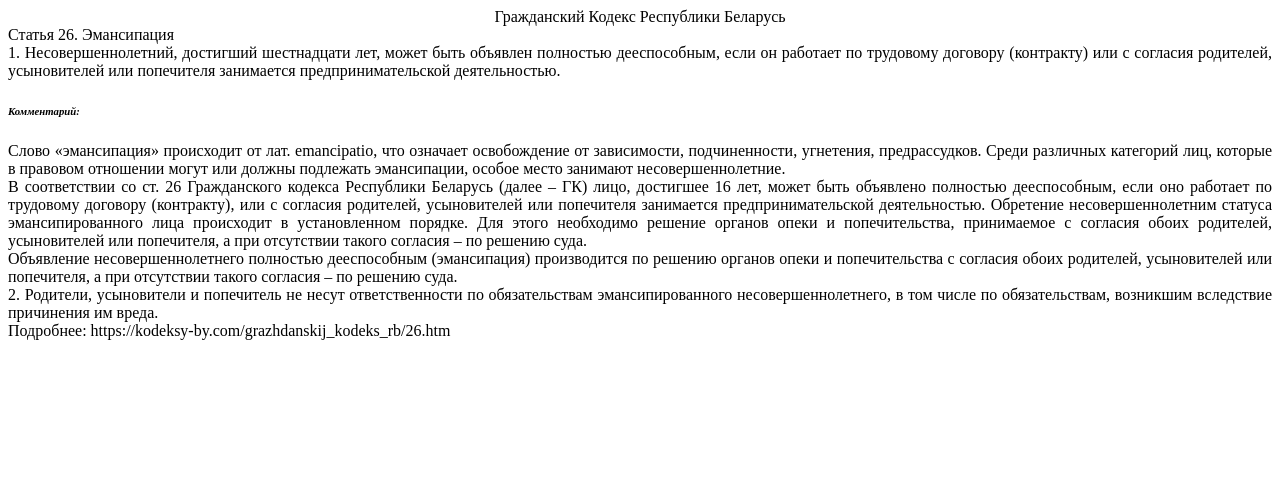
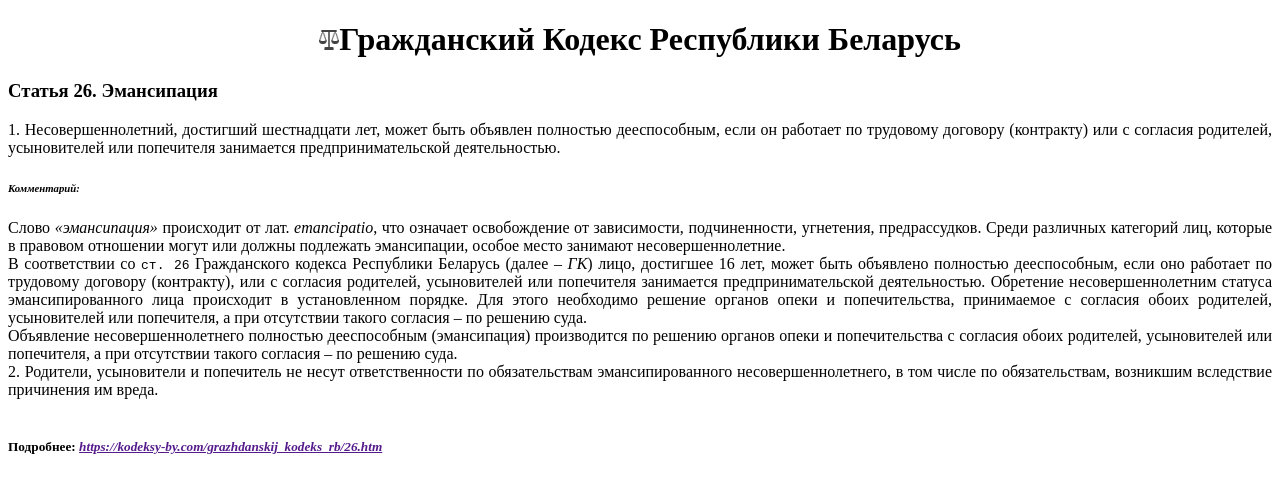
Before and after one commit to testRepoPavlo/html, a plain HTML site: page index.html in a window 1280 px wide. Drawn offline with Linux system fonts and the light colour scheme.

Commit message:
img - h3, <dfn>, <em>, <code>, <cite>

```diff
--- a/index.html
+++ b/index.html
@@ -7,8 +7,8 @@
     <title>Эмансипация</title>
 </head>
 <body>
-    <div align="center">Гражданский Кодекс Республики Беларусь</div>
-    <div class="" title="Эмансипация">Статья 26. Эмансипация</div>
+    <div align="center"><h1><img src="138scales.png">Гражданский Кодекс Республики Беларусь</h1></div>
+    <div class="" title="Эмансипация"><h3>Статья 26. Эмансипация</h3></div>
     <!-- title="" - при наведении мышью -->
     <div style="" align="justify">
         <!-- align="center | right | left | justify" - расположение текста -->
@@ -19,16 +19,17 @@
             усыновителей или попечителя занимается предпринимательской деятельностью.
             <h6><i>Комментарий:</i></h6>
             <div>
-                Слово «эмансипация» происходит от лат. emancipatio, что означает освобождение от зависимости, подчиненности, угнетения, предрассудков. Среди
+                Слово <dfn>«эмансипация»</dfn> происходит от лат. <em>emancipatio</em>, что означает освобождение от зависимости, подчиненности, угнетения, предрассудков. Среди
                 различных категорий лиц, которые в правовом отношении могут или должны подлежать эмансипации, особое место занимают несовершеннолетние.
             </div>
             <div>
-                В соответствии со ст. 26 Гражданского кодекса Республики Беларусь (далее – ГК) лицо, достигшее 16 лет, может быть объявлено полностью дееспособным,
+                В соответствии со <code>ст. 26</code> Гражданского кодекса Республики Беларусь (далее – <cite>ГК</cite>) лицо, достигшее 16 лет, может быть объявлено полностью дееспособным,
                 если оно работает по трудовому договору (контракту), или с согласия родителей, усыновителей или попечителя занимается предпринимательской деятельностью.
                 Обретение несовершеннолетним статуса эмансипированного лица
                 происходит в установленном порядке. Для этого необходимо решение органов
                 опеки и попечительства, принимаемое с согласия обоих родителей, усыновителей или попечителя, а при отсутствии такого согласия – по решению суда.
             </div>
+            <!-- <acronym></acronym> и <abbr></abbr> - не работает в Chrome и Edge -->
         </div>
         <div>
             Объявление несовершеннолетнего полностью дееспособным (эмансипация) производится по решению органов опеки
@@ -39,7 +40,8 @@
             2. Родители, усыновители и попечитель не несут ответственности по обязательствам эмансипированного несовершеннолетнего,
             в том числе по обязательствам, возникшим вследствие причинения им вреда.
         </div>
-        <div>Подробнее: https://kodeksy-by.com/grazhdanskij_kodeks_rb/26.htm</div>
+        <br>
+        <h5>Подробнее: <a href=""><i>https://kodeksy-by.com/grazhdanskij_kodeks_rb/26.htm</i></a></h5>
     </div>
 </body>
 </html>
```
Also changed, not shown: 138scales.png (added).
